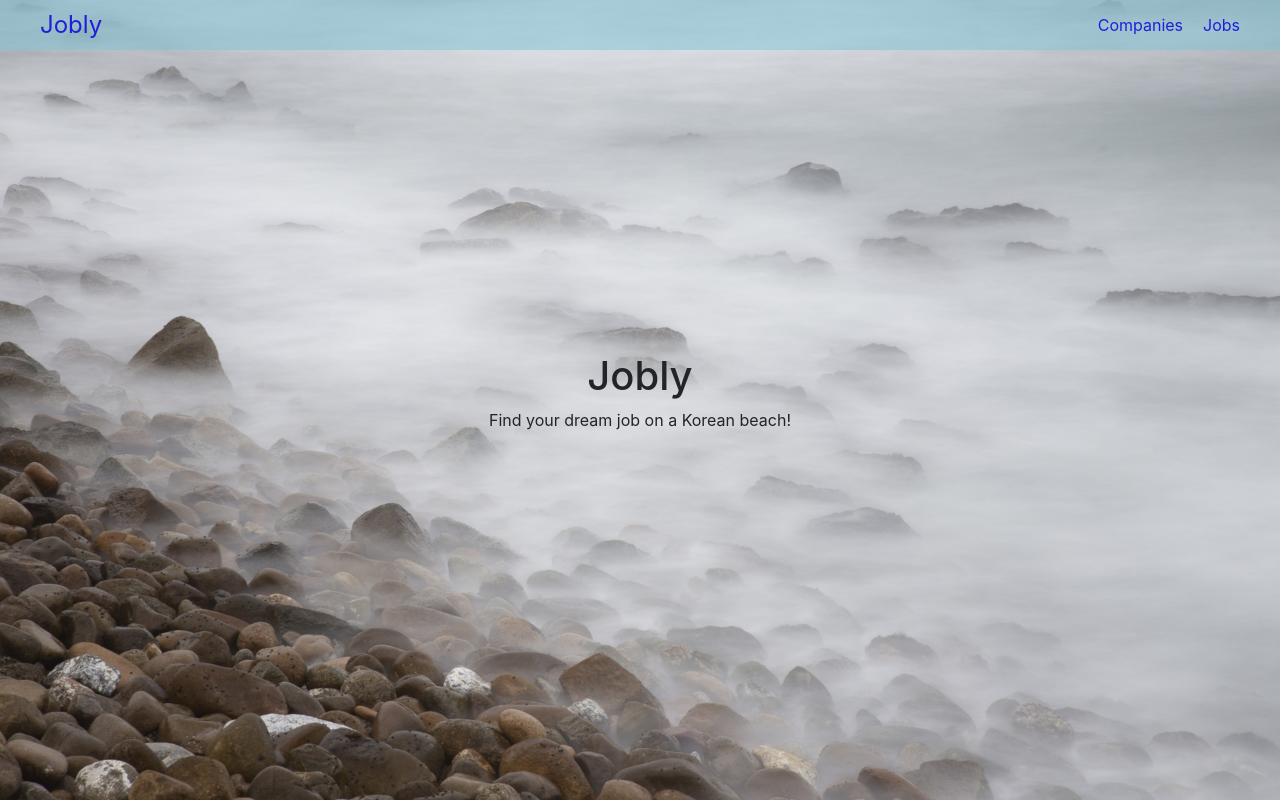
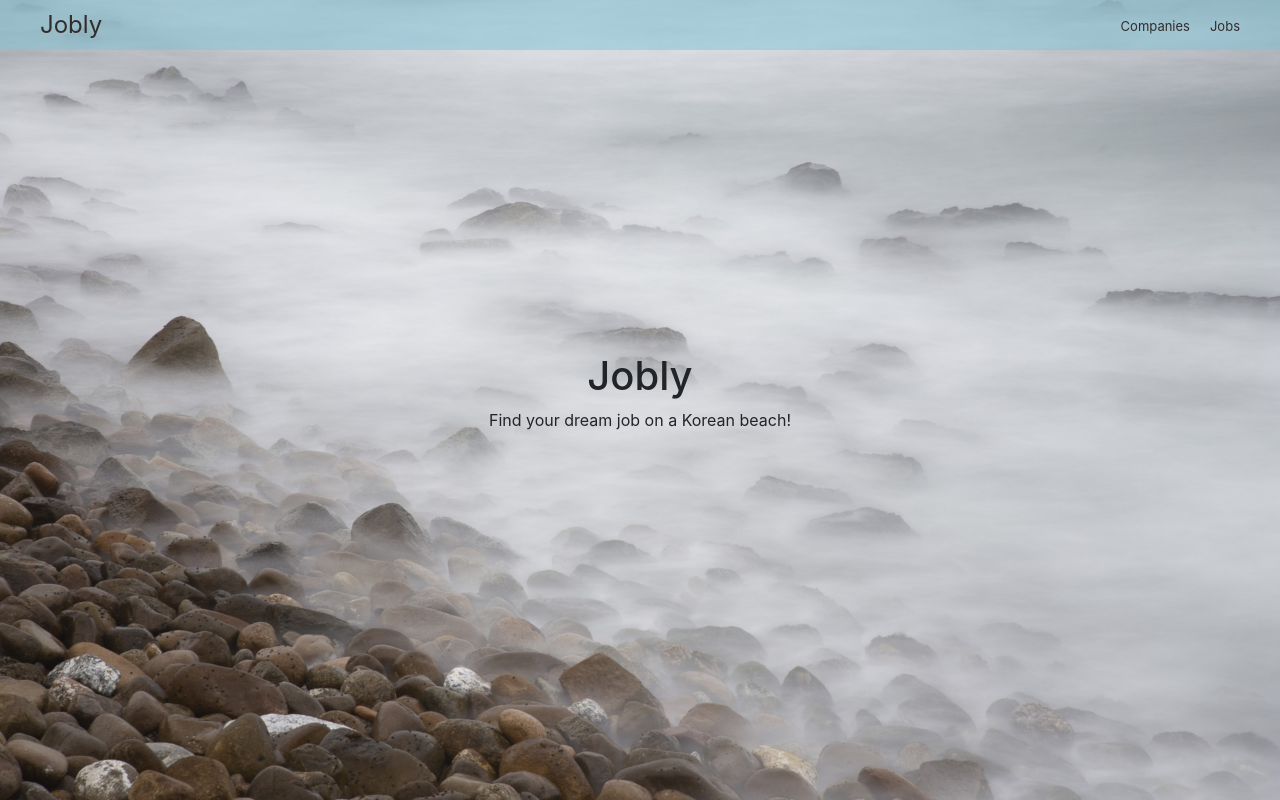
Before and after one commit to pdimaano/fullstack-jobly, a React (Create React App) app in the folder react-jobly-frontend/: page / in a window 1280 px wide. Built offline with nearby package versions, Linux system fonts and the light colour scheme; no server answers; the HTML template or start-up script is replaced by a standard one.

Commit message:
Updated styling for company cards

```diff
--- a/react-jobly-frontend/src/CompanyCard.css
+++ b/react-jobly-frontend/src/CompanyCard.css
@@ -1,4 +1,18 @@
 .CompanyCard {
-    border-style:solid;
+    box-shadow: 2px 2px 1px #8f9697;
     margin-top: 40px;
+    background-color: white;
+    padding: 10px;
 }
+
+a {
+    text-decoration: none;
+    font-size: small;
+    text-align: left;
+    color: #322c2c;
+}
+
+.CompanyCard img {
+    width: 50px;
+    float: right;
+}
--- a/react-jobly-frontend/src/CompanyCard.js
+++ b/react-jobly-frontend/src/CompanyCard.js
@@ -18,11 +18,13 @@ function CompanyCard({company}) {
     <Link to={`/companies/${company.handle}`}>
       <div className="CompanyCard">
         <div className="CompanyCard-Info">
-          <h3>{company.name}</h3>
+          <h6>
+            {company.name}
+            {/* <div className="CompanyCard-Img"> */}
+              {company.logoUrl && <img src={`${company.logoUrl}`} alt={`${company.name} logo`}></img>}
+            {/* </div> */}
+          </h6>
           <p>{company.description}</p>
-        </div>
-        <div className="CompanyCard-Img">
-          {company.logoUrl && <img src={`${company.logoUrl}`} alt={`${company.name} logo`}></img>}
         </div>
       </div>
     </Link>
```
